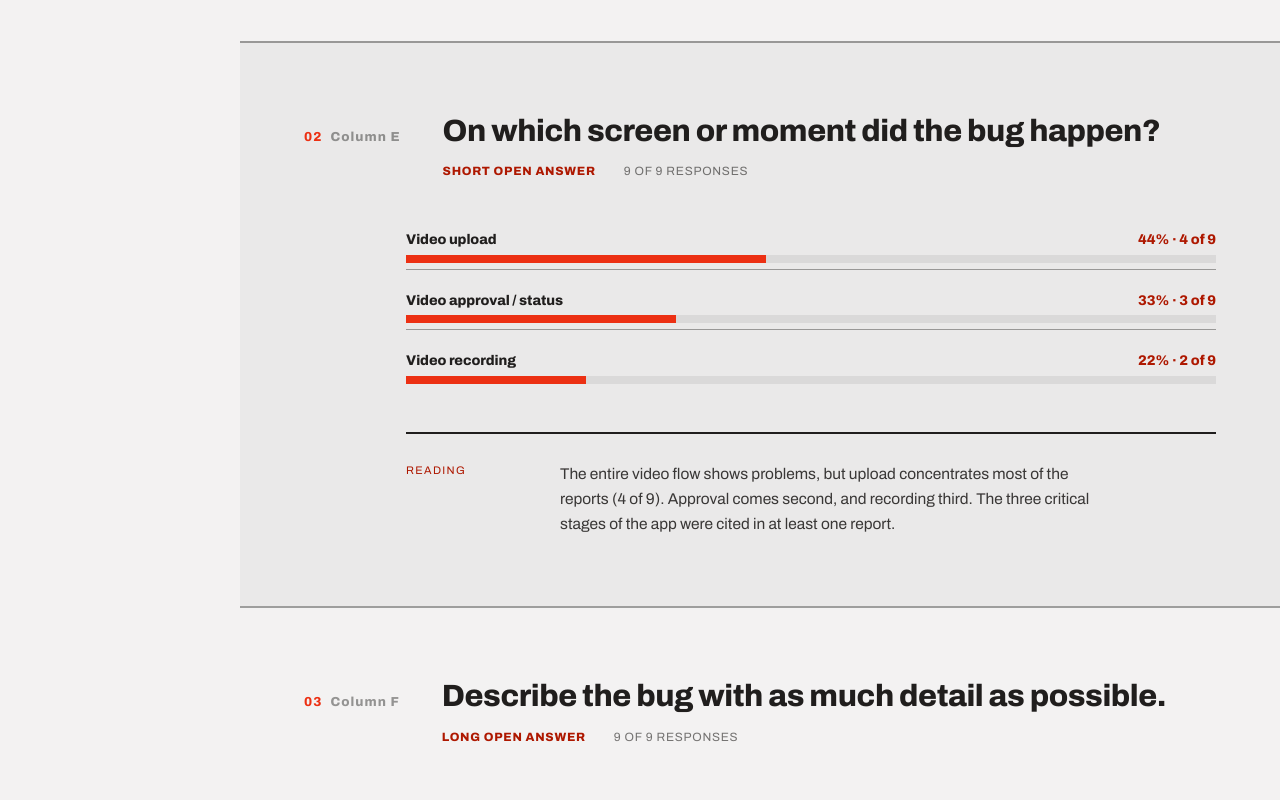
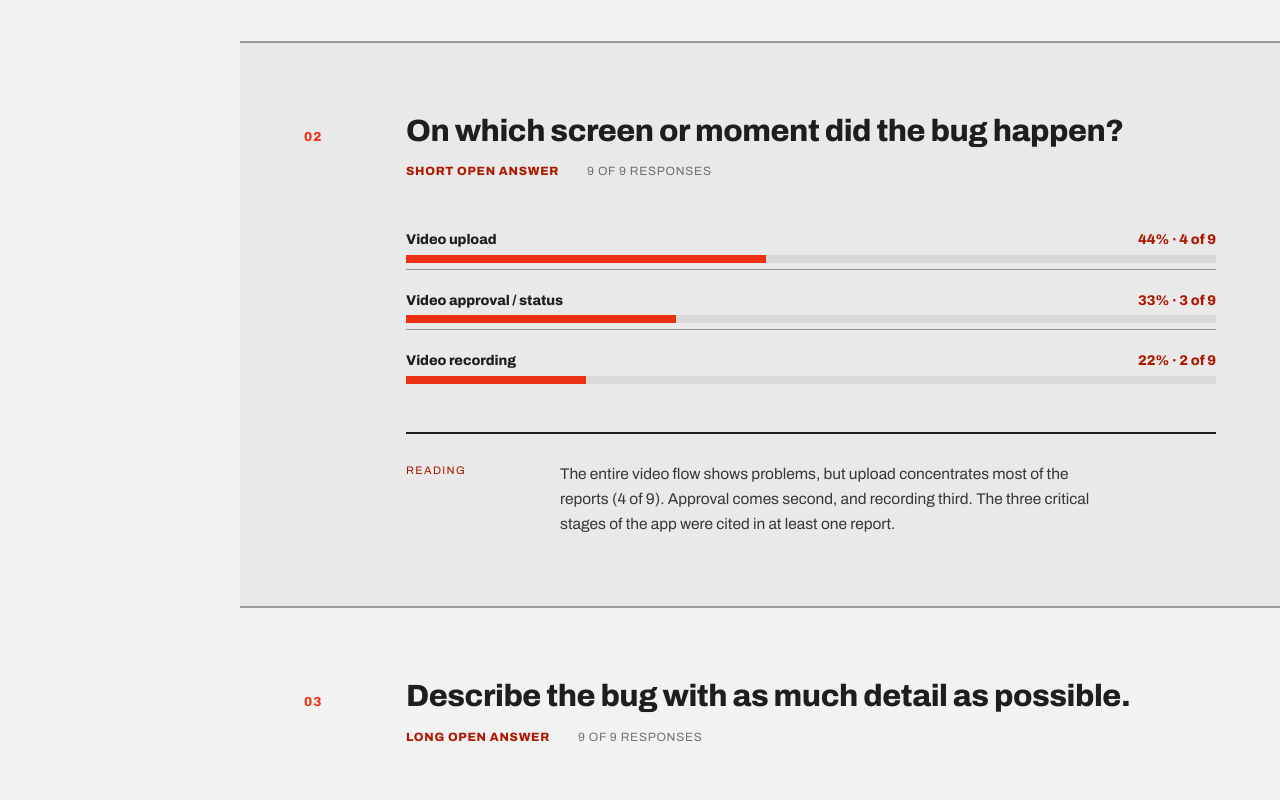
Before and after one commit to notaboutdollar/invent-money-feedback, a Next.js app: page / in a window 1280 px wide. Shown: the part 1920-2720 px from the top of the page. Built offline with nearby package versions, Linux system fonts and the light colour scheme.

Commit message:
fix: remove label de coluna e alinha titulo com conteudo em todos os blocos

```diff
--- a/app/page.tsx
+++ b/app/page.tsx
@@ -20,10 +20,7 @@ function BarQuestion({ q }: { q: BarQuestionData & { readingLabel: string } }) {
     <section id={`q${q.num}`} className={q.zebra ? "zebra" : ""}>
       <div className="wrap">
         <div className="q-head">
-          <p className="q-num">
-            {q.num}
-            <span className="col">{q.col}</span>
-          </p>
+          <p className="q-num">{q.num}</p>
           <div>
             <h2 className="q-title">{q.title}</h2>
             <p className="q-meta">
@@ -76,10 +73,7 @@ function RatingQuestion({ q }: { q: RatingQuestionData & { readingLabel: string
     <section id={`q${q.num}`} className={q.zebra ? "zebra" : ""}>
       <div className="wrap">
         <div className="q-head">
-          <p className="q-num">
-            {q.num}
-            <span className="col">{q.col}</span>
-          </p>
+          <p className="q-num">{q.num}</p>
           <div>
             <h2 className="q-title">{q.title}</h2>
             <p className="q-meta">
@@ -139,10 +133,7 @@ function ThemeQuestion({
     <section id={`q${q.num}`} className={q.zebra ? "zebra" : ""}>
       <div className="wrap">
         <div className="q-head">
-          <p className="q-num">
-            {q.num}
-            <span className="col">{q.col}</span>
-          </p>
+          <p className="q-num">{q.num}</p>
           <div>
             <h2 className="q-title">{q.title}</h2>
             <p className="q-meta">
@@ -202,10 +193,7 @@ function SummaryQuestion({ q }: { q: SummaryQuestionData }) {
     <section id={`q${q.num}`} className={q.zebra ? "zebra" : ""}>
       <div className="wrap">
         <div className="q-head">
-          <p className="q-num">
-            {q.num}
-            <span className="col">{q.col}</span>
-          </p>
+          <p className="q-num">{q.num}</p>
           <div>
             <h2 className="q-title">{q.title}</h2>
             <p className="q-meta">
@@ -418,10 +406,7 @@ export default function Page() {
             <section id="destaques">
               <div className="wrap">
                 <div className="q-head">
-                  <p className="q-num">
-                    {t.highlights.num}
-                    <span className="col">{t.highlights.col}</span>
-                  </p>
+                  <p className="q-num">{t.highlights.num}</p>
                   <div>
                     <h2 className="q-title">{t.highlights.title}</h2>
                     <p className="q-meta">
@@ -677,13 +662,12 @@ const REPORT_CSS = `
 .report-page .metric .lbl { font-size: 12px; line-height: 1.35; color: color-mix(in srgb, var(--color-text) 75%, transparent); margin: 0; }
 
 /* Question head */
-.report-page .q-head { display: grid; grid-template-columns: minmax(60px, auto) minmax(0, 1fr); gap: 24px calc(1.5 * var(--leading)); align-items: baseline; margin: 0 0 calc(1.5 * var(--leading)); }
+.report-page .q-head { display: grid; grid-template-columns: 60px minmax(0, 1fr); gap: 24px calc(1.5 * var(--leading)); align-items: baseline; margin: 0 0 calc(1.5 * var(--leading)); }
 .report-page .q-num { font-family: var(--font-archivo); font-weight: 800; font-size: 13px; color: var(--color-accent); letter-spacing: 0.08em; font-feature-settings: "tnum" 1; margin: 0; }
-.report-page .q-num .col { color: color-mix(in srgb, var(--color-text) 45%, transparent); margin-left: 8px; }
 .report-page .q-title { font-family: var(--font-archivo); font-weight: 800; font-size: clamp(24px, 2.4vw, 32px); line-height: 1.15; letter-spacing: -0.015em; margin: 0 0 var(--half); }
 .report-page .q-meta { display: flex; flex-wrap: wrap; gap: var(--half) var(--leading); font-size: 12px; letter-spacing: 0.06em; text-transform: uppercase; color: color-mix(in srgb, var(--color-text) 60%, transparent); }
 .report-page .q-meta .type { color: var(--color-accent-700); font-weight: 800; }
-.report-page .q-body { display: grid; grid-template-columns: minmax(60px, auto) minmax(0, 1fr); gap: 24px calc(1.5 * var(--leading)); align-items: start; }
+.report-page .q-body { display: grid; grid-template-columns: 60px minmax(0, 1fr); gap: 24px calc(1.5 * var(--leading)); align-items: start; }
 .report-page .q-body .spacer { display: none; }
 @media (min-width: 720px) { .report-page .q-body .spacer { display: block; } }
 
```
